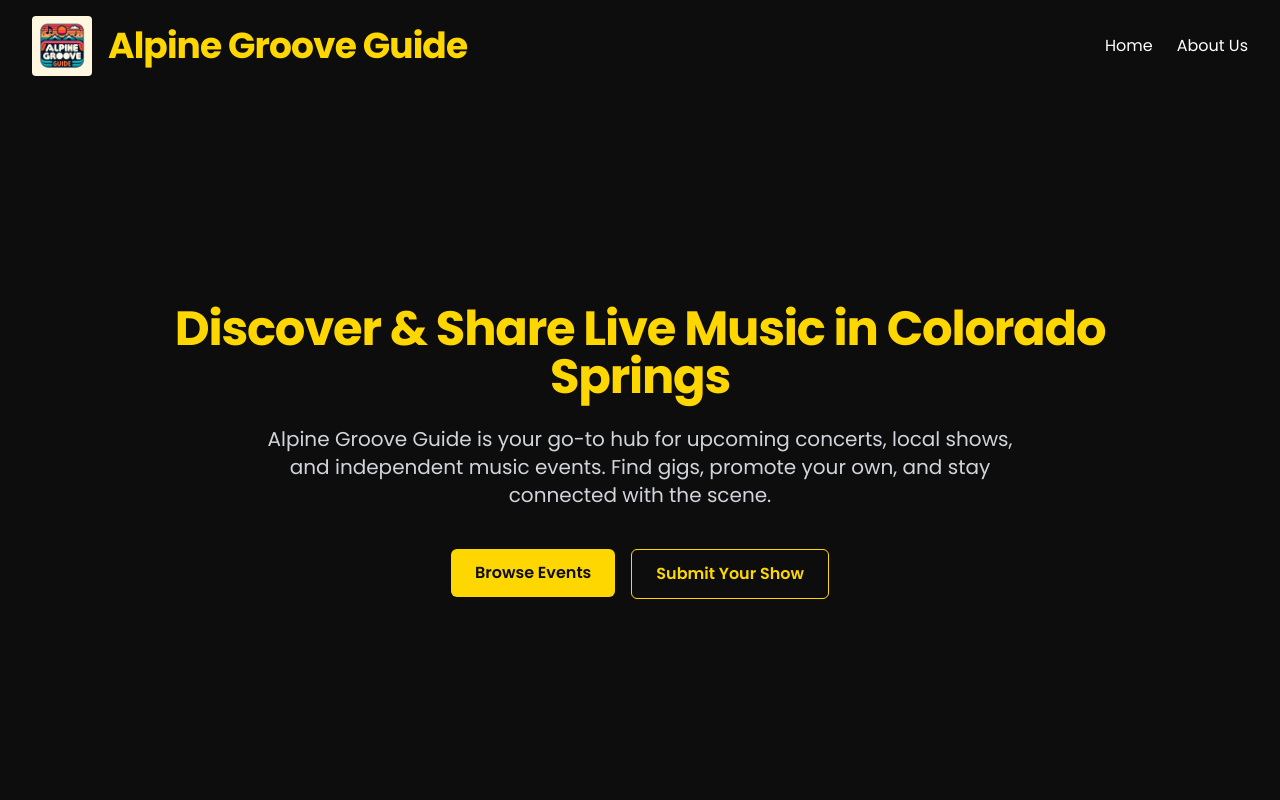
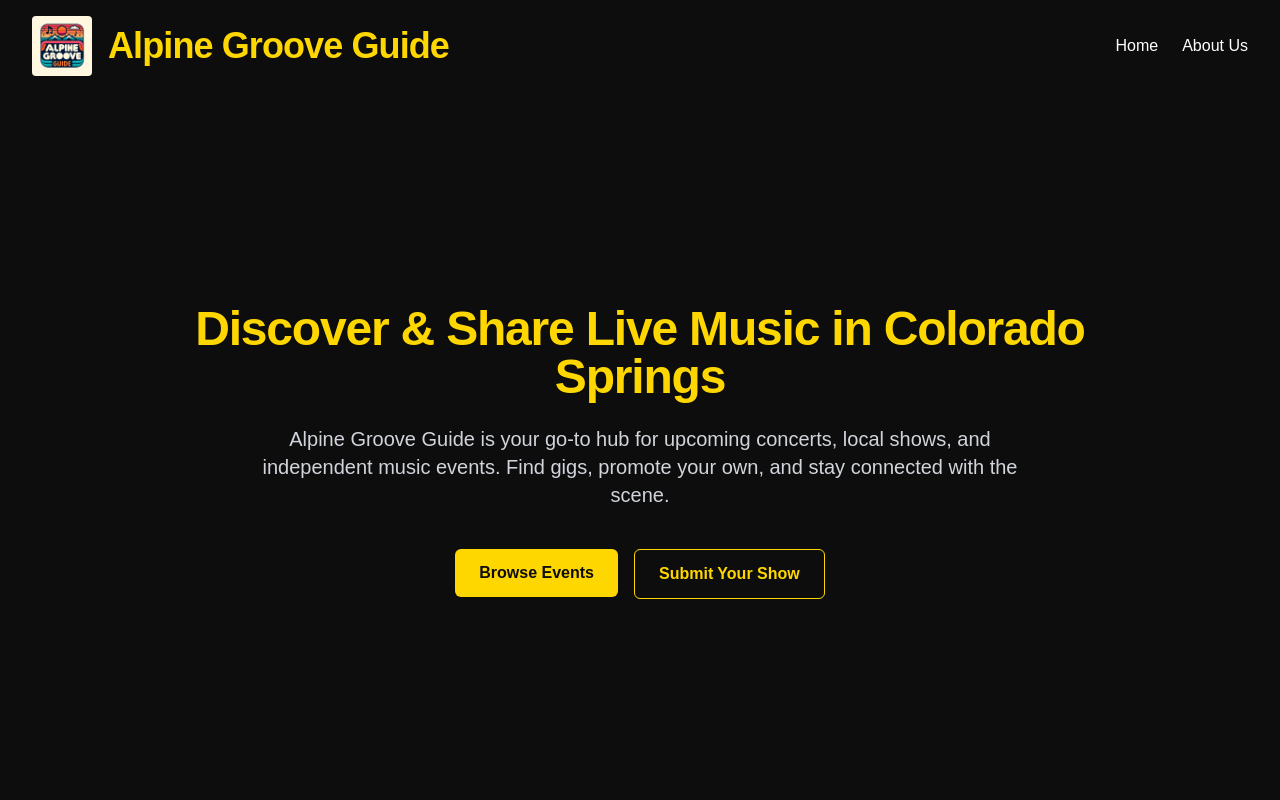
Before and after one commit to rpoole444/cos-livewire-fe, a Next.js app: page / in a window 1280 px wide. Shown: the top 800 px of the page. Built offline with nearby package versions, Linux system fonts and the light colour scheme; no server answers.

Commit message:
fix _app.tsx

```diff
--- a/src/pages/_app.tsx
+++ b/src/pages/_app.tsx
@@ -1,6 +1,4 @@
-// src/pages/_app.tsx
 import React from 'react';
-import Head from 'next/head';
 import { AppProps } from 'next/app';
 import { AuthProvider } from '../context/AuthContext';
 import '../styles/globals.css';
@@ -8,12 +6,6 @@ import '../styles/globals.css';
 function MyApp({ Component, pageProps }: AppProps) {
   return (
     <AuthProvider>
-      <Head>
-        <link
-          href="https://fonts.googleapis.com/css2?family=Poppins:wght@300;400;600;700&display=swap"
-          rel="stylesheet"
-        />
-      </Head>
       <Component {...pageProps} />
     </AuthProvider>
   );
```
